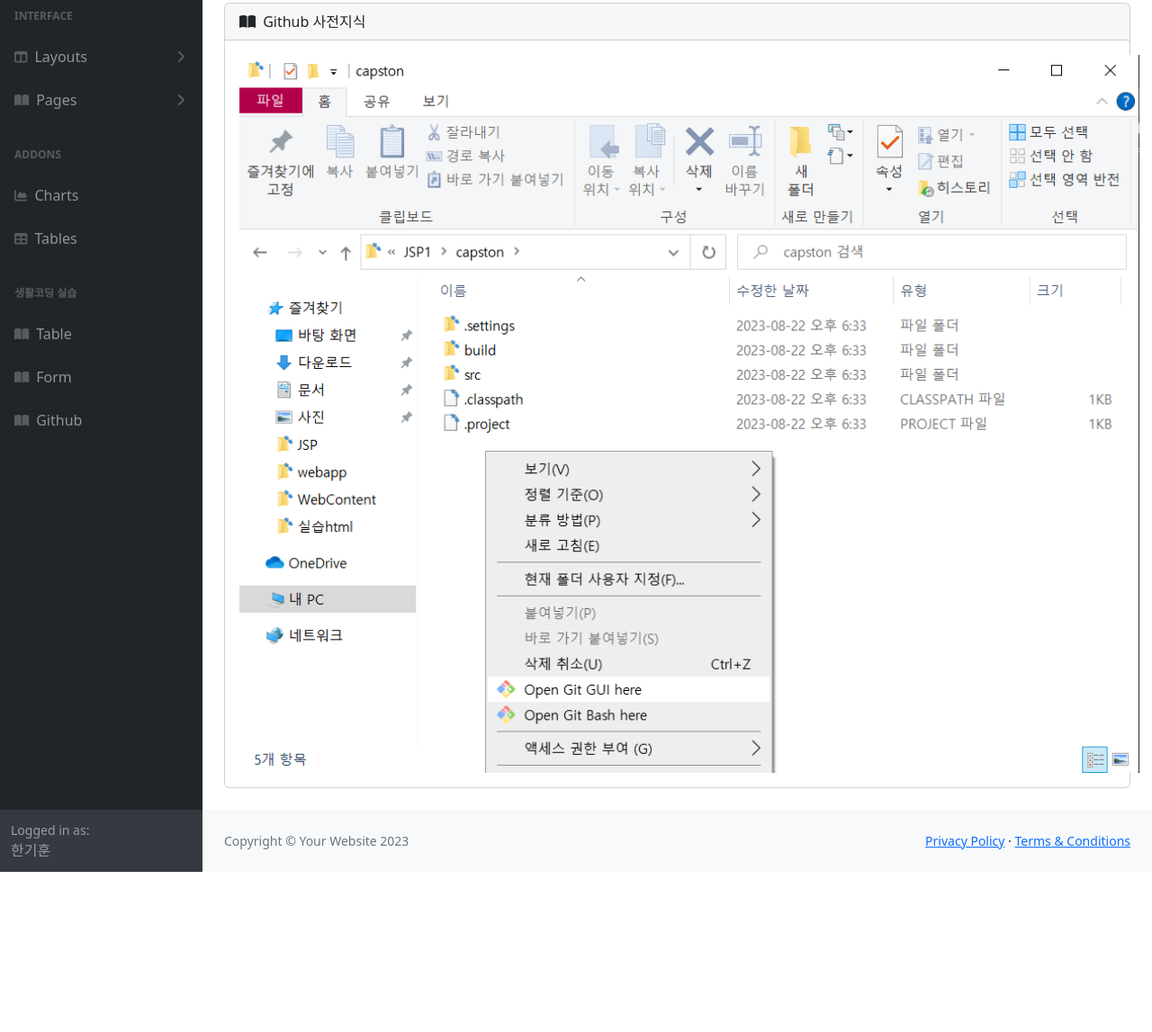
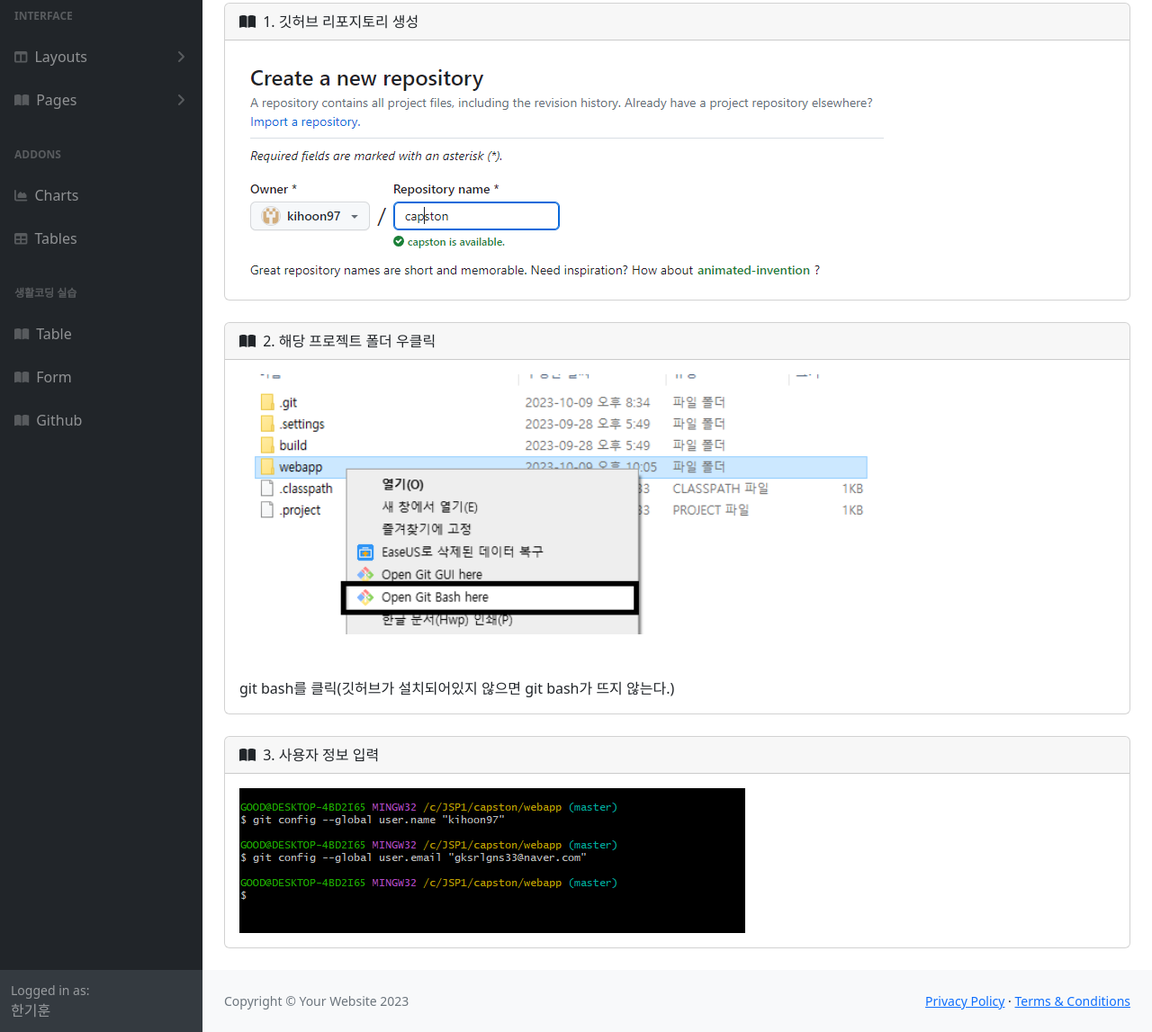
Before and after one commit to kihoon97/Capston, a plain HTML site: page 생활코딩 Github2.html in a window 1280 px wide. Shown: the part 181-1328 px from the top of the page at 90% size. Before the commit the page ends 1150 px from the top, so only its background shows below. Drawn offline with nearby package versions, Linux system fonts and the light colour scheme.

Commit message:
first upload

```diff
--- a/생활코딩 Github2.html
+++ b/생활코딩 Github2.html
@@ -127,14 +127,33 @@
                             <li class="breadcrumb-item"><a href="index.html">Dashboard</a></li>
                             <li class="breadcrumb-item active">Form</li>
                         </ol>
-
                         <div class="card mb-4">
                             <div class="card-header">
                                 <i class="fas fa-book-open me-1"></i>
-                                Github 사전지식
+                                1. 깃허브 리포지토리 생성
                             </div>
                             <div class="card-body">
-                                <img src="assets/img/git.png" width="1000px"/>
+                                <img src="assets/img/repository.png"/>
+                            </div>
+                        </div>
+                        <div class="card mb-4">
+                            <div class="card-header">
+                                <i class="fas fa-book-open me-1"></i>
+                                2. 해당 프로젝트 폴더 우클릭
+                            </div>
+                            <div class="card-body">
+                                <img src="assets/img/gitbash.png" width="700px"/>
+                                <br></br>
+                                <br>git bash를 클릭(깃허브가 설치되어있지 않으면 git bash가 뜨지 않는다.)</br>
+                            </div>
+                        </div>
+                        <div class="card mb-4">
+                            <div class="card-header">
+                                <i class="fas fa-book-open me-1"></i>
+                                3. 사용자 정보 입력
+                            </div>
+                            <div class="card-body">
+                                <img src="assets/img/info.png"/>
                             </div>
                         </div>
 
```
Also changed, not shown: assets/img/git.png (deleted), assets/img/gitbash.png (added), assets/img/info.png (added), assets/img/repository.png (added).
